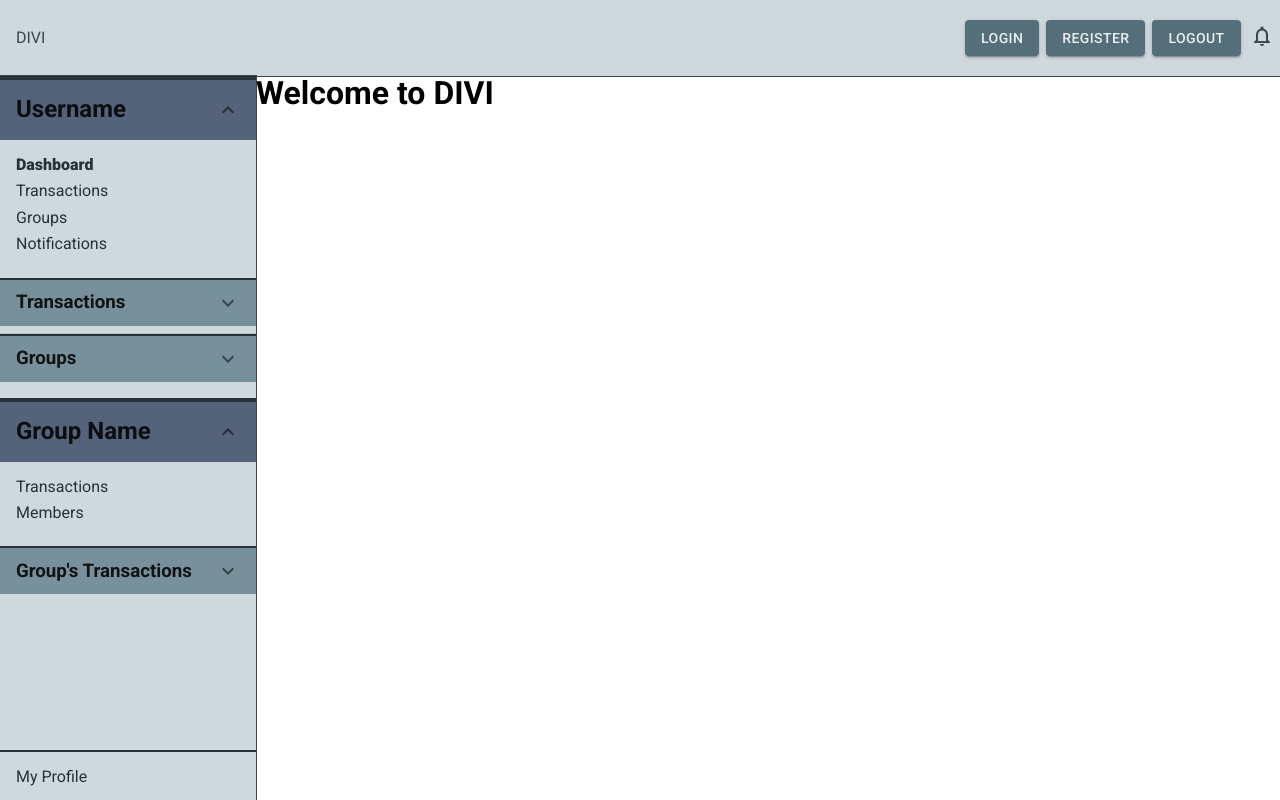
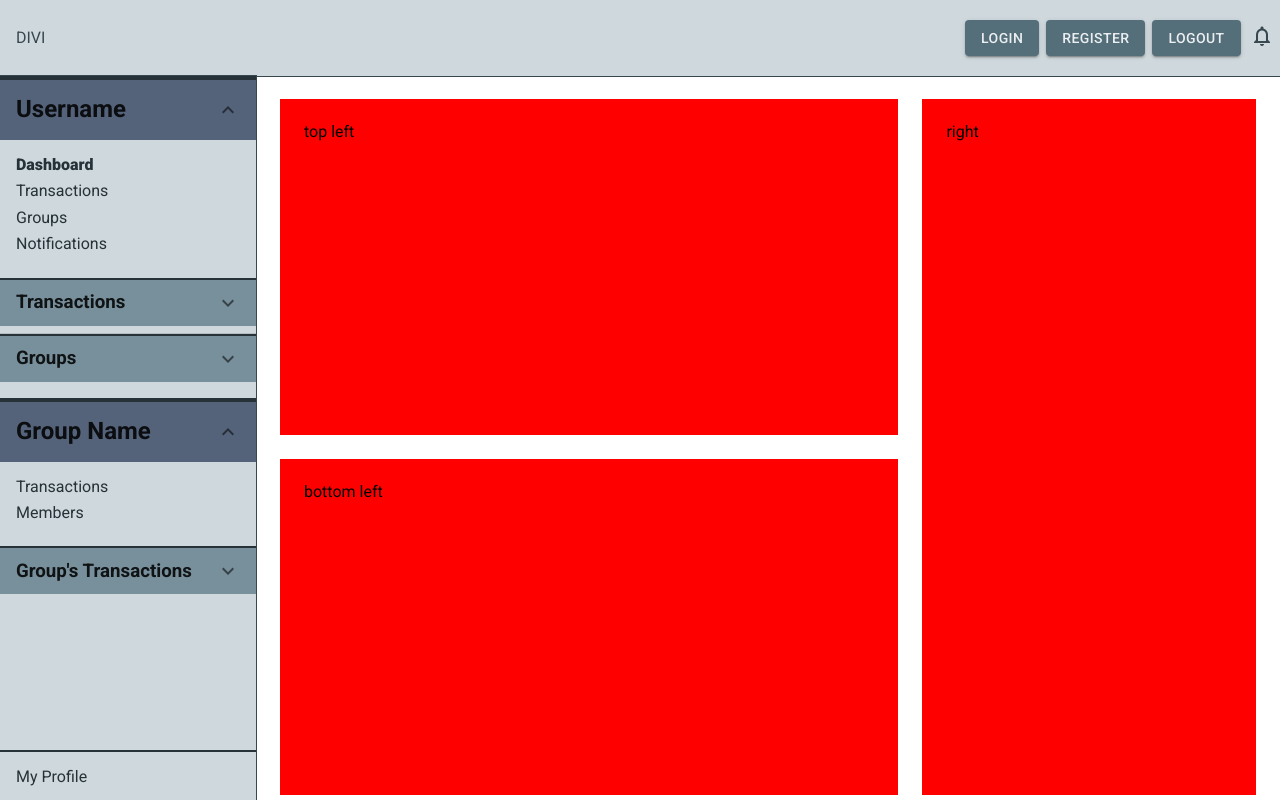
Before and after one commit to v-lane/Divi, a React (Vite) app in the folder frontend/: page / in a window 1280 px wide. Built offline with nearby package versions, Linux system fonts and the light colour scheme.

Commit message:
Add sizing to body sections

```diff
--- a/frontend/src/App.jsx
+++ b/frontend/src/App.jsx
@@ -15,12 +15,12 @@ function App() {
       <header>
         <TopNavigationBar />
       </header>
-      <body>
+      <main>
         <SideNavigationBar />
-        <main>
-          <h1>Welcome to DIVI</h1>
-        </main>
-      </body>
+        <section>
+          <ThreeSectionBody/>
+        </section>
+      </main>
     </ThemeProvider>
   );
 }
--- a/frontend/src/styles/ThreeSectionbody.scss
+++ b/frontend/src/styles/ThreeSectionbody.scss
@@ -1,33 +1,35 @@
 section .body-articles{
   display: flex;
   flex-direction: row;
+  align-items: stretch;
+  width: 80vw;
+  height: 90vh;
 
   .left {
+    display: flex;
     flex-direction: column;
     justify-content: space-evenly;
-
-    width: 60vw;
+    width: 70%;
 
     .top {
       background-color: red;
-      margin: 1.5em;
+      margin: 1.5em 1.5em 0em 1.5em;
       padding: 1.5em;
-      height: 37vh;
+      height: 50%;
     }
     .bottom {
       background-color: red;
-      margin: 1.5em;
+      margin: 1.5em 1.5em 0em 1.5em;
       padding: 1.5em;
-      height: 37vh;
+      height: 50%;
     }
   }
 
   .right {
-    width: 30vw;
+    width: 30%;
     margin-top: 1.5em;
     margin-right: 1.5em;
-    margin-bottom: 1.5em;
-    padding: 1,5em;
-    background-color: blue;
+    padding: 1.5em;
+    background-color: red;
   }
 }
--- a/frontend/src/styles/TopNavigationBar.scss
+++ b/frontend/src/styles/TopNavigationBar.scss
@@ -1,7 +1,6 @@
 .top-nav-bar {
   position: fixed;
   top: 0;
-  max-width: 1600px;
   width:100%;
   display: flex;
   flex-direction: row;
```
